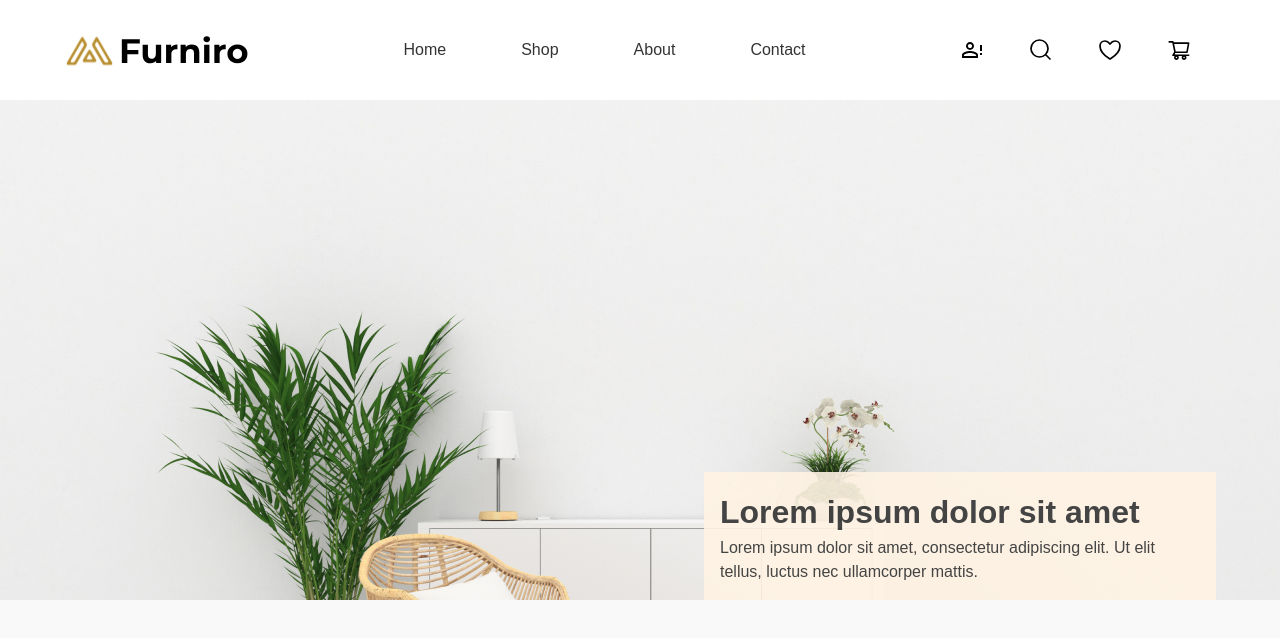
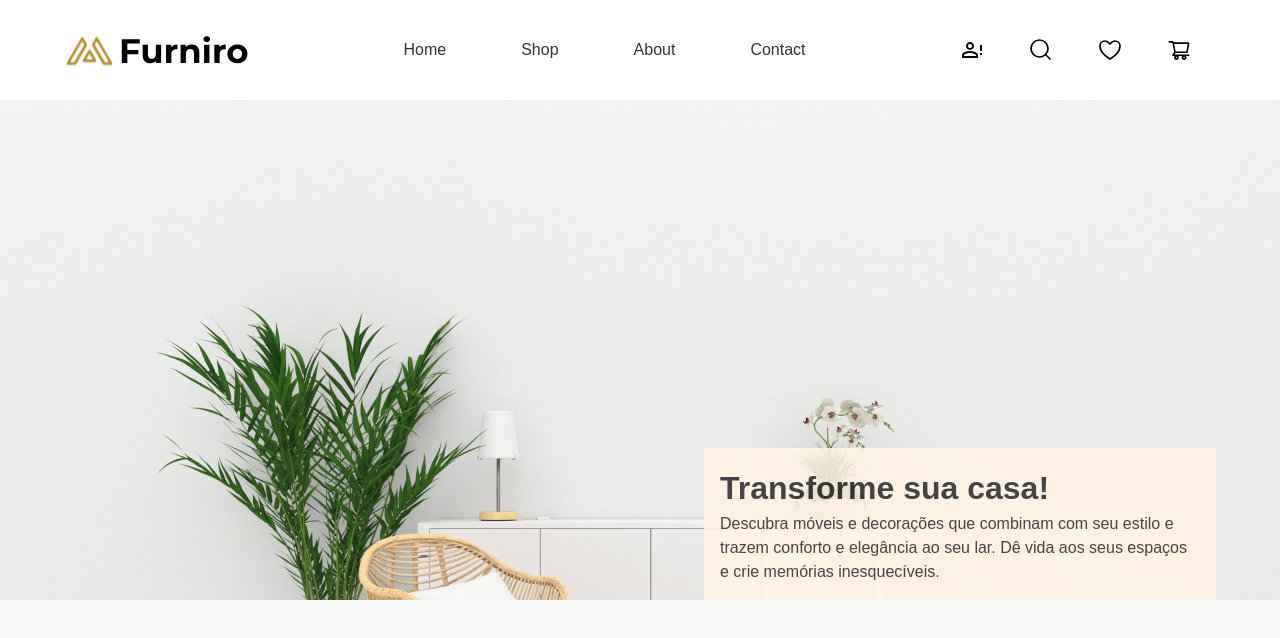
Before and after one commit to vihangel/ecommerce-fullstack-desafio-3-compassuol, a React (Create React App) app in the folder frontend/: page / in a window 1280 px wide. Shown: the top 638 px of the page. Built offline with nearby package versions, Linux system fonts and the light colour scheme.

Commit message:
fix: text hero

```diff
--- a/frontend/src/pages/HomePage.tsx
+++ b/frontend/src/pages/HomePage.tsx
@@ -14,11 +14,12 @@ const HomePage: React.FC = () => {
         </HeroImageWrapper>
         <Container>
           <HeroContent>
-            <h2>Lorem ipsum dolor sit amet</h2>
-            <p>
-              Lorem ipsum dolor sit amet, consectetur adipiscing elit. Ut
-              elit tellus, luctus nec ullamcorper mattis.
-            </p>
+          <h2>Transforme sua casa!</h2>
+<p>
+  Descubra móveis e decorações que combinam com seu estilo e trazem conforto
+  e elegância ao seu lar. Dê vida aos seus espaços e crie memórias inesquecíveis.
+</p>
+
           </HeroContent>
         </Container>
       </HeroSection>
@@ -28,7 +29,7 @@ const HomePage: React.FC = () => {
 
 export default HomePage;
 
-// Styled Components
+
 const Main = styled.main`
   padding-top: 100px; /* Para garantir que o conteúdo não fique atrás da AppBar */
 `;
```
